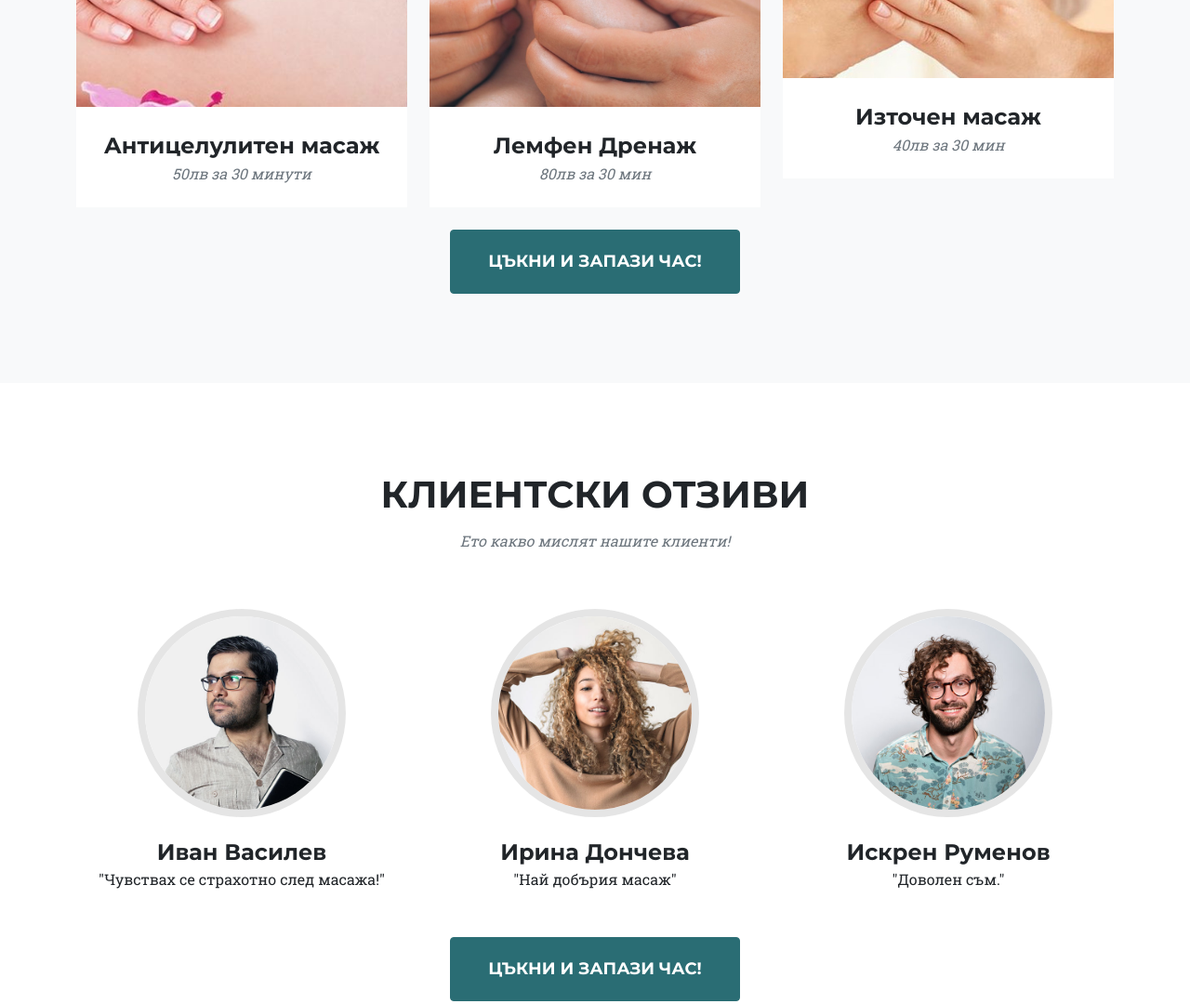
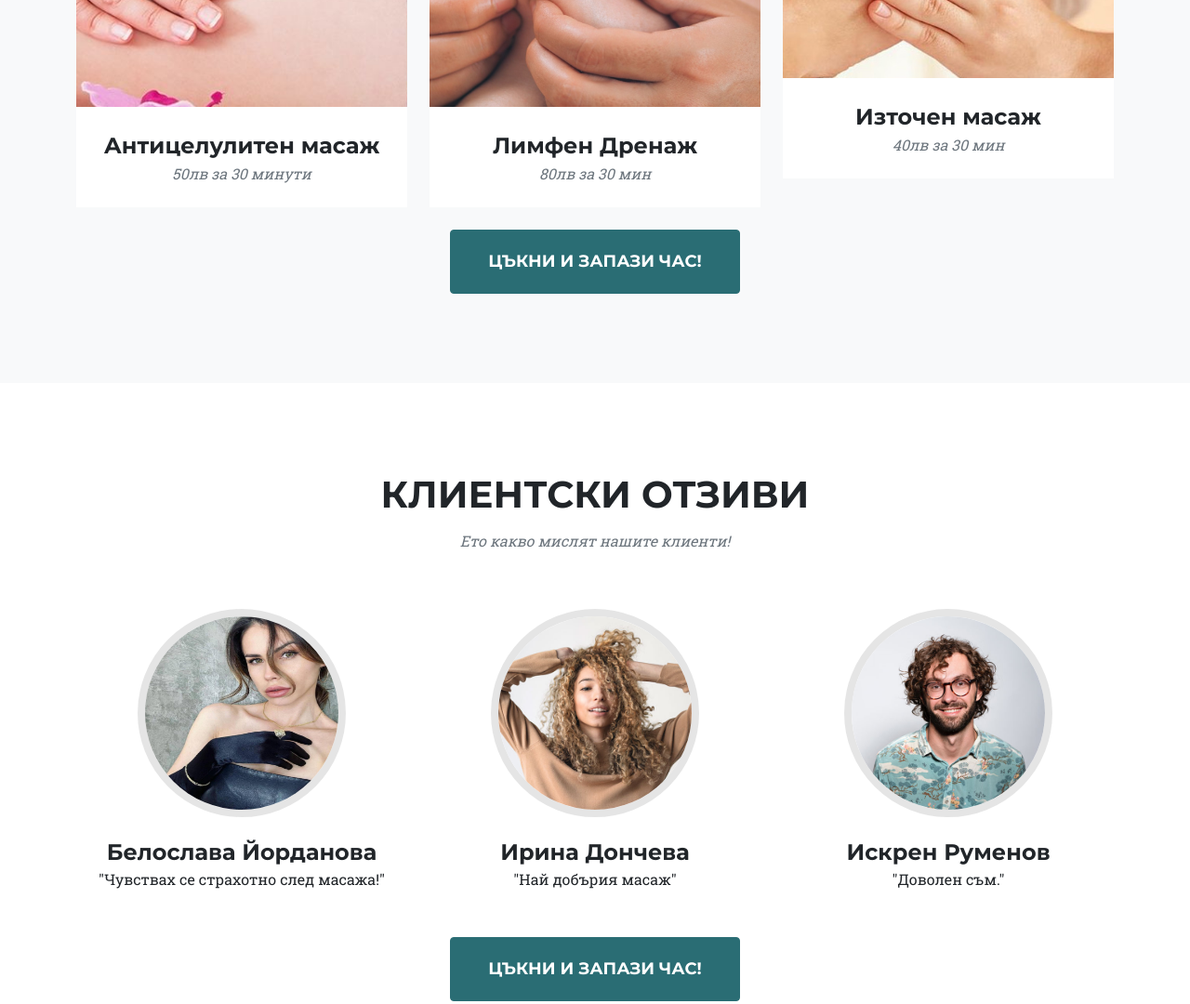
Before and after one commit to krakra9/krakra9.github.io, a plain HTML site: page index.html in a window 1280 px wide. Shown: the part 2560-3640 px from the top of the page at 93% size. Drawn offline with nearby package versions, Linux system fonts and the light colour scheme.

Commit message:
fixing spelling mistsakes

```diff
--- a/index.html
+++ b/index.html
@@ -179,7 +179,7 @@
                                 <img class="img-fluid rounded-top" src="assets/img/portfolio/building/lypmh.png" alt="..." />
                             </a>
                             <div class="portfolio-caption">
-                                <div class="portfolio-caption-heading">Лемфен Дренаж</div>
+                                <div class="portfolio-caption-heading">Лимфен Дренаж</div>
                                 <div class="portfolio-caption-subheading text-muted">80лв за 30 мин</div>
                             </div>
                         </div>
@@ -217,8 +217,8 @@
                 <div class="row">
                     <div class="col-lg-4">
                         <div class="team-member">
-                            <img class="mx-auto rounded-circle" src="assets/img/team/1.jpg" alt="..." />
-                            <h4>Иван Василев</h4>
+                            <img class="mx-auto rounded-circle" src="assets/img/team/customer1.jpeg" alt="..." />
+                            <h4>Белослава Йорданова</h4>
                             <p>"Чувствах се страхотно след масажа!"</p>
                         </div>
                     </div>
@@ -461,7 +461,7 @@
                             <div class="col-lg-8">
                                 <div class="modal-body">
                                     <!-- Project details-->
-                                    <h2 class="text-uppercase">Лемфен Дренаж</h2>
+                                    <h2 class="text-uppercase">Лимфен Дренаж</h2>
                                     <div class="row align-items-center">
                                         <div class="col-6 my-lg-0">
                                             <img class="img-fluid grid-image rounded10" src="assets/img/portfolio/building/lypmh.png" alt="..." />
@@ -470,7 +470,7 @@
                                             <img class="img-fluid grid-image rounded10" src="assets/img/services/certificateOtherGuy.png" alt="..." />
                                         </div>
                                     </div>
-                                    <p>Лемфният дренаж помага с изчистването от токсините и чувствато на свежест! Тази процедура ще ви накара да се чувствате по-енергични и отпочинали.</p>
+                                    <p>Лимфният дренаж помага с изчистването от токсините и чувствато на свежест! Тази процедура ще ви накара да се чувствате по-енергични и отпочинали.</p>
                                     <ul class="list-inline">
                                     <div class="row">
                                         <div class="col-md-6 mb-4">
```
Also changed, not shown: assets/img/team/customer1.jpeg (added).
